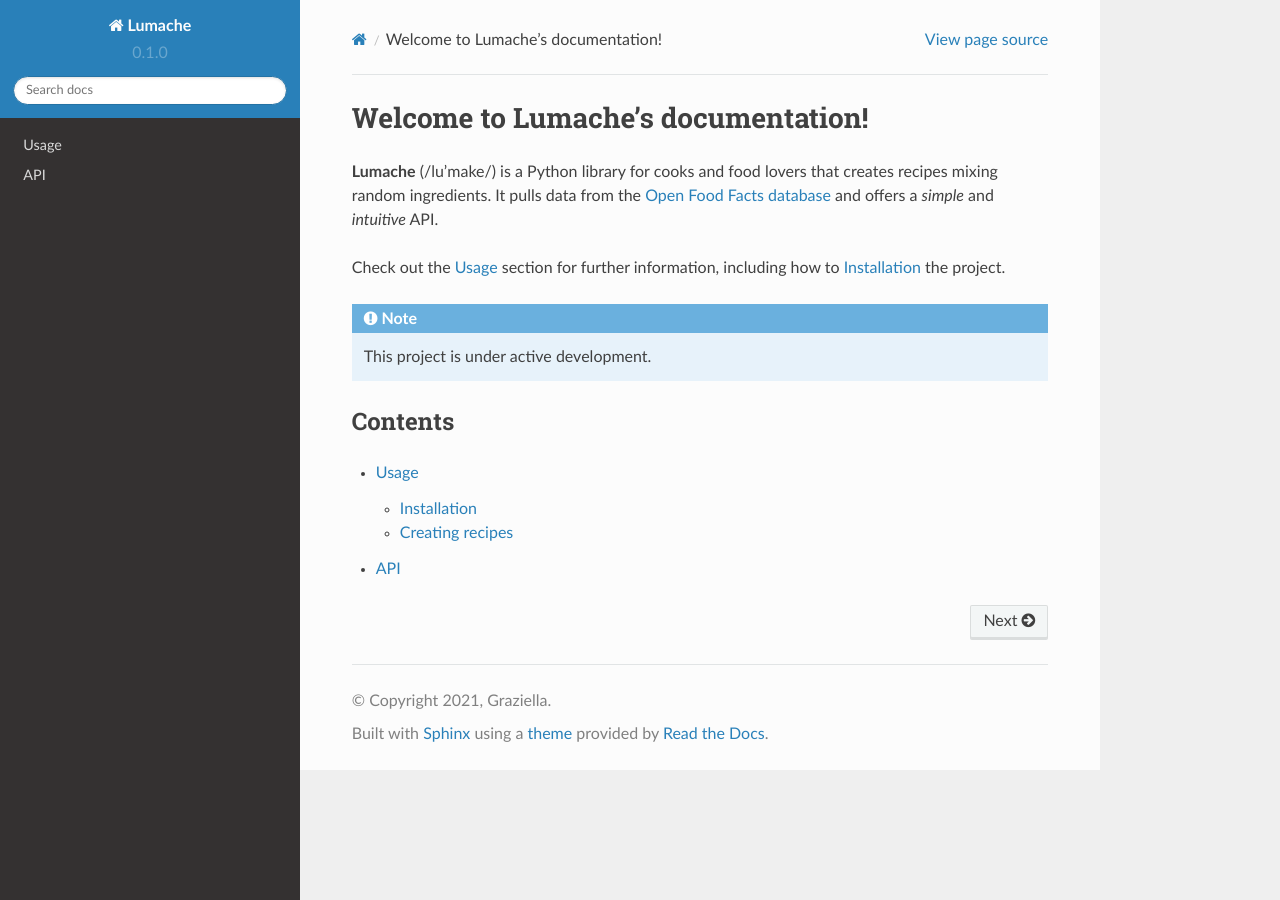
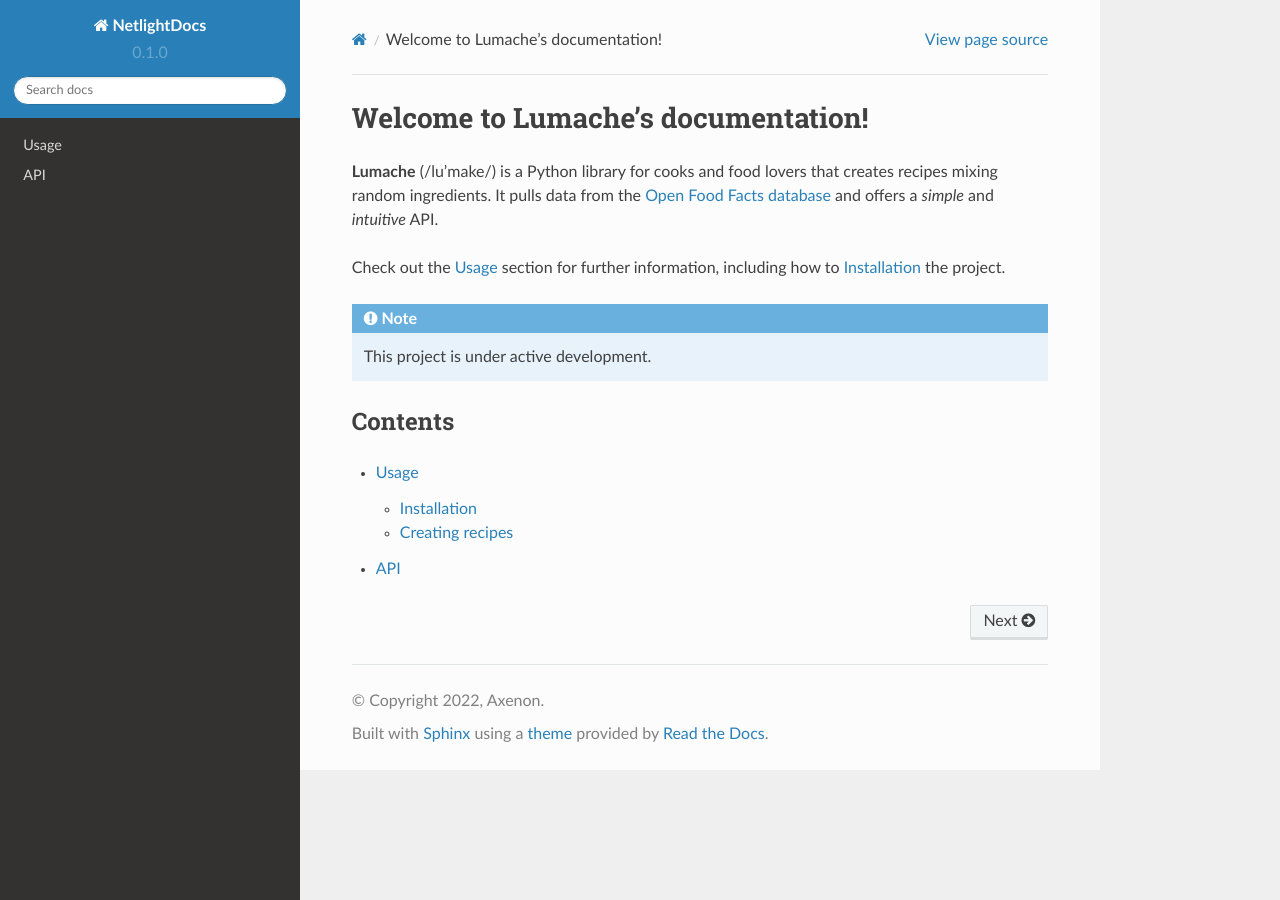
Before and after one commit to AxenonDevOps/NetlightDocs, a Sphinx documentation site: the page built from docs/source/index.rst, in a window 1280 px wide. Built offline with Sphinx 7.4.7 and the Read the Docs theme 2.0.0, drawn with Linux system fonts in a browser that asks for light colours.

Commit message:
first commit

```diff
--- a/docs/source/conf.py
+++ b/docs/source/conf.py
@@ -2,9 +2,9 @@
 
 # -- Project information
 
-project = 'Lumache'
-copyright = '2021, Graziella'
-author = 'Graziella'
+project = 'NetlightDocs'
+copyright = '2022, Axenon'
+author = 'Andreas Timoudas'
 
 release = '0.1'
 version = '0.1.0'
@@ -17,7 +17,12 @@
     'sphinx.ext.autodoc',
     'sphinx.ext.autosummary',
     'sphinx.ext.intersphinx',
+    'sphinx.ext.graphviz',
+    'sphinx.ext.autosectionlabel',
+    'sphinx_rtd_theme',
 ]
+
+autosectionlabel_prefix_document = True
 
 intersphinx_mapping = {
     'python': ('https://docs.python.org/3/', None),
```
Also changed, not shown: 1 other file.
